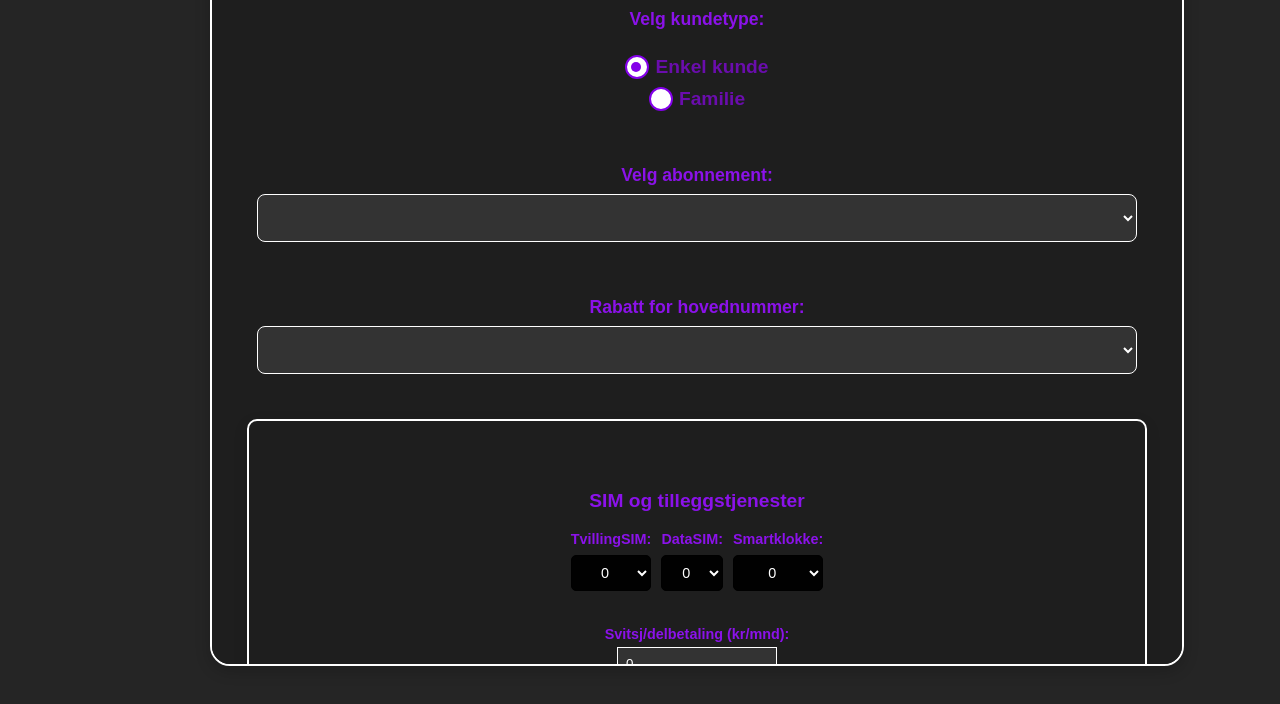
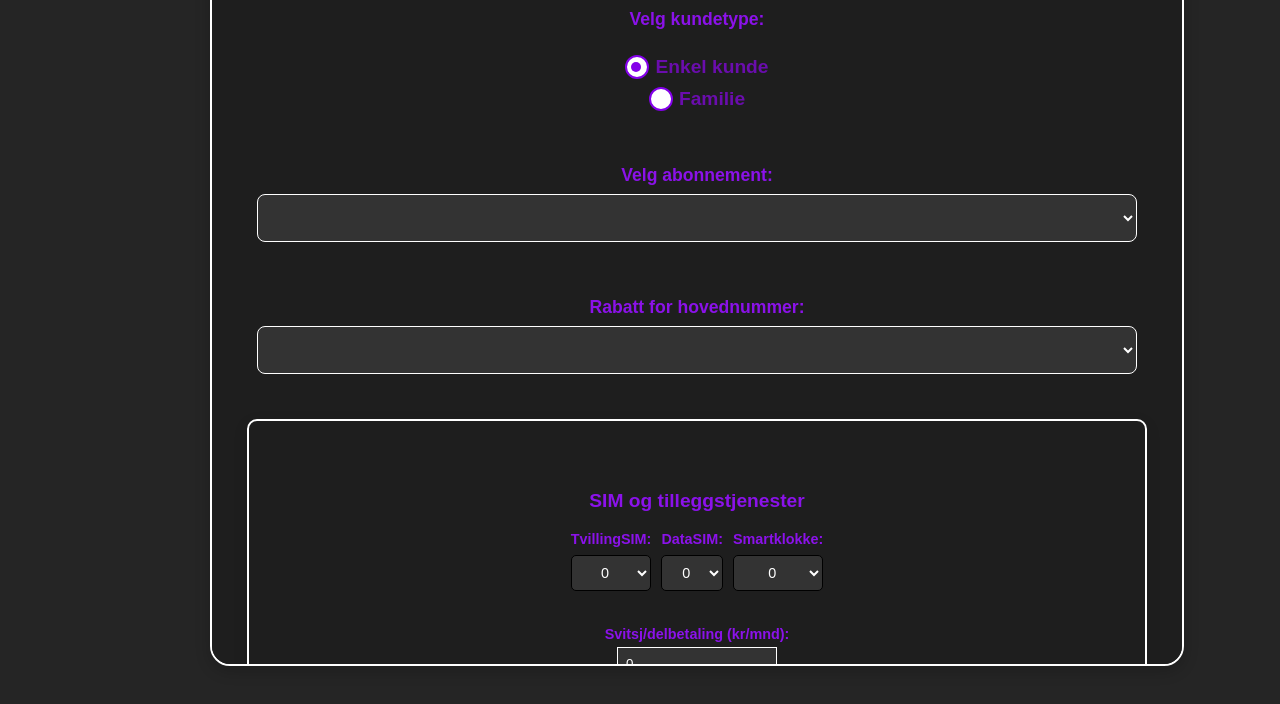
Before and after one commit to Trollmannen97/Telia-nettside, a website: page Telia-kalkulator/Kalkis.html in a window 1280 px wide. Both pictures are taken after a click on the button 57 px from the left and 66 px from the top of the page. Shown: the part 128-832 px from the top of the page. Drawn offline with Linux system fonts and the light colour scheme; no server answers.

Commit message:
Hvit border

```diff
--- a/Telia-kalkulator/kalkis.css
+++ b/Telia-kalkulator/kalkis.css
@@ -67,7 +67,8 @@ button {
     color: #ffffff;
 }
 .dark-mode .sim-options select {
-    background: #010101;
+    background: #333;
+    border: 1px solid #ffffff;
 
 }
 
```
